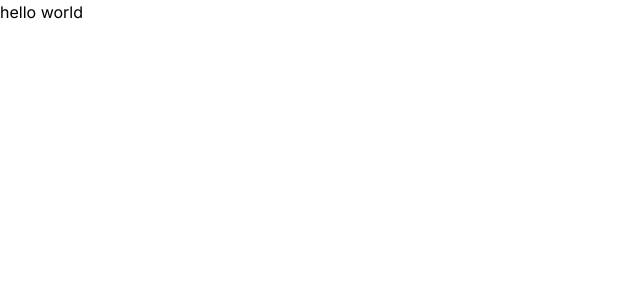
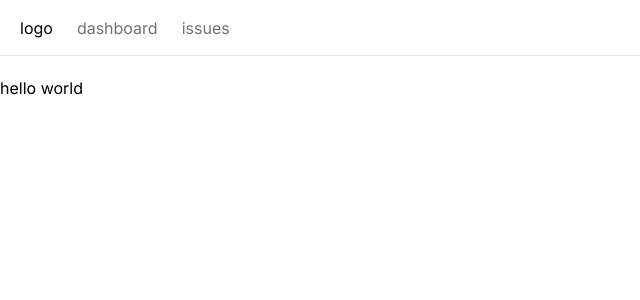
Before and after one commit to jobansherkha/issue-tracker, a Next.js app: page / in a window 1280 px wide. Shown: the top 300 px of the page, without its empty margins (0-640 px from the left). Built offline with nearby package versions, Linux system fonts and the light colour scheme.

Commit message:
added navigation bar

```diff
--- /dev/null
+++ b/app/NavBar.tsx
@@ -0,0 +1,20 @@
+ import Link from 'next/link'
+import React from 'react'
+
+const NavBar = () => {
+  const links = [
+    {label : 'dashboard', link : '/dashboard' },
+    {label : 'issues', link : '/issues' }
+  ]
+  return (
+    <nav className='flex space-x-6 border-b mb-5 px-5 h-14 items-center'>
+    <Link href= "/"> logo</Link>
+    <ul className='flex space-x-6' >
+      {links.map(link => <Link key={link.label} className='text-zinc-500 hover:text-zinc-800 transition-colors' href = {link.link}>{link.label}</Link>)}
+
+    </ul>
+    </nav>
+  )
+}
+
+export default NavBar
--- a/app/layout.tsx
+++ b/app/layout.tsx
@@ -1,6 +1,7 @@
 import './globals.css'
 import type { Metadata } from 'next'
 import { Inter } from 'next/font/google'
+import NavBar from './NavBar'
 
 const inter = Inter({ subsets: ['latin'] })
 
@@ -16,7 +17,9 @@
 }) {
   return (
     <html lang="en">
-      <body className={inter.className}>{children}</body>
+      <body className={inter.className}>
+        <NavBar/>
+        <main>{children}</main></body>
     </html>
   )
 }
```
